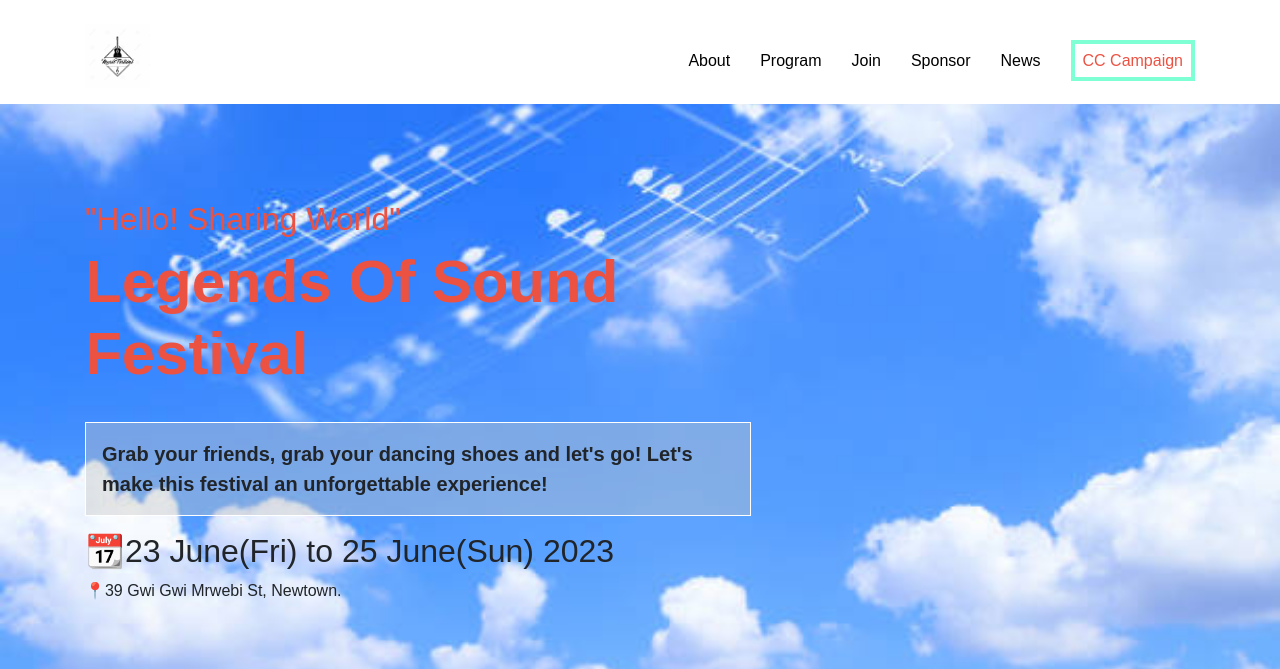
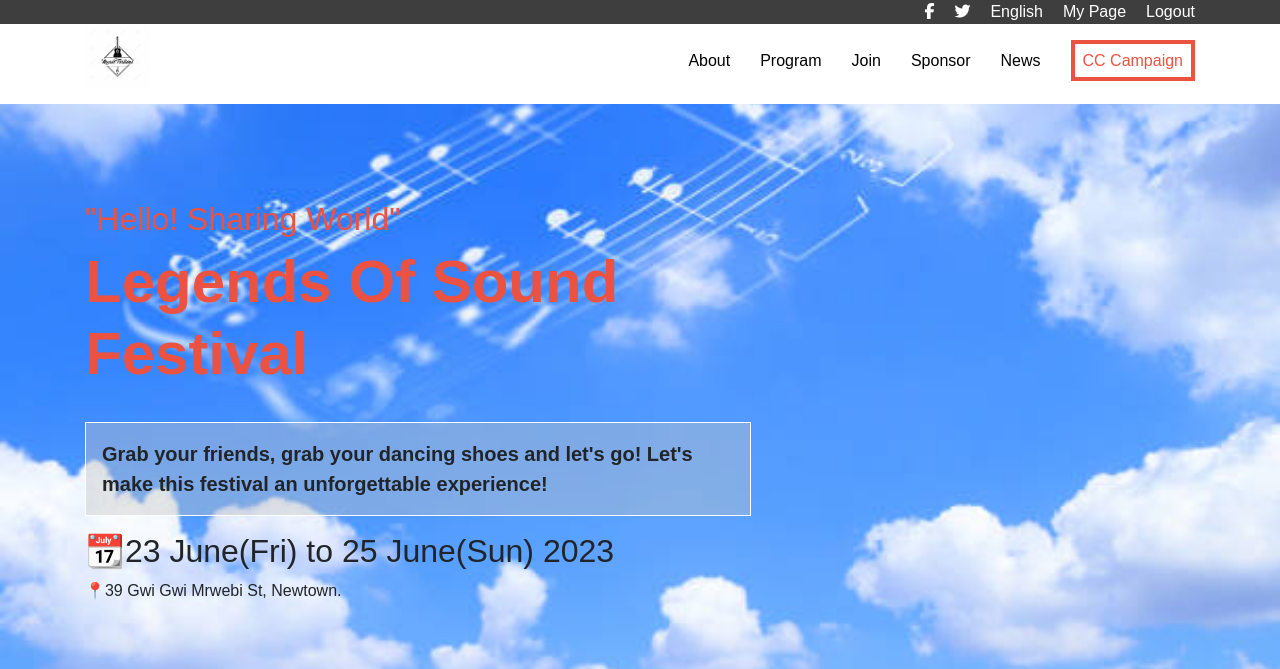
Before and after one commit to Kgomotso196/FirstCapstoneProject, a website: page index.html in a window 1280 px wide. Shown: the top 669 px of the page. Drawn offline with nearby package versions, Linux system fonts and the light colour scheme; a web font is replaced by a local one.

Commit message:
Add nav color

```diff
--- a/style.css
+++ b/style.css
@@ -85,7 +85,7 @@ body {
 #cc-btn {
   background-color: #fff;
   color: #ec5242;
-  border: 4px solid aquamarine;
+  border: 4px solid #ec5242;
   text-decoration: none;
   margin-top: 20px;
 }
@@ -93,7 +93,7 @@ body {
 #cc-btn:hover {
   background-color: #ec5242;
   color: #fff;
-  border: 4px solid aquamarine;
+  border: 4px solid #ec5242;
   text-decoration: none;
 }
 
@@ -261,6 +261,7 @@ body {
 @media only screen and (min-width: 768px) {
   .main-nav {
     display: flex;
+    background-color: #3e3e3e;
   }
 
   .main-nav-ul {
```
